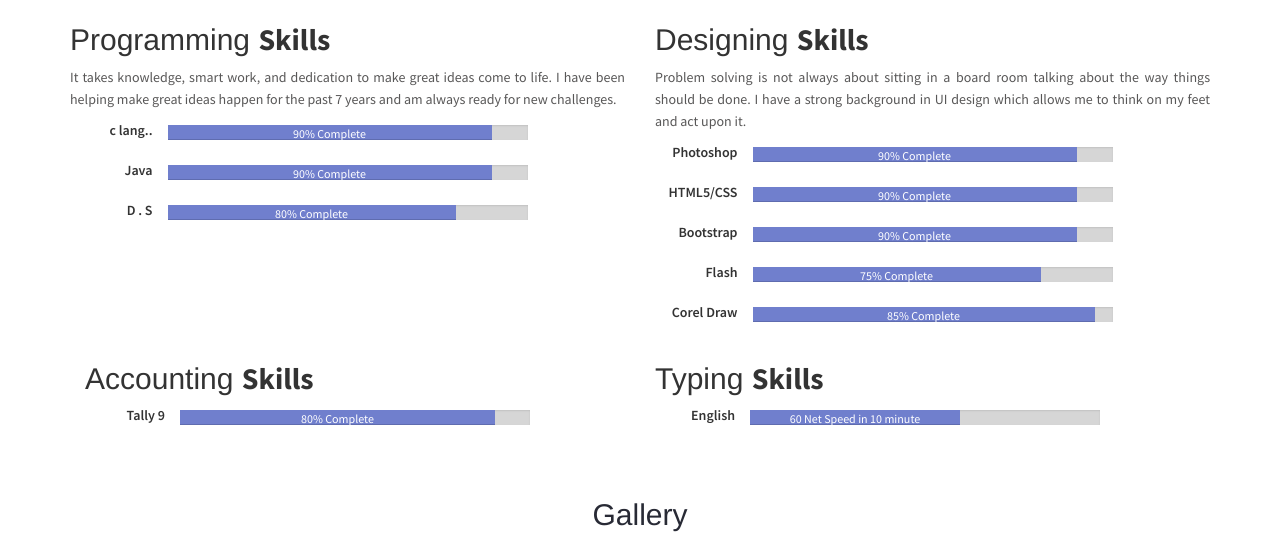
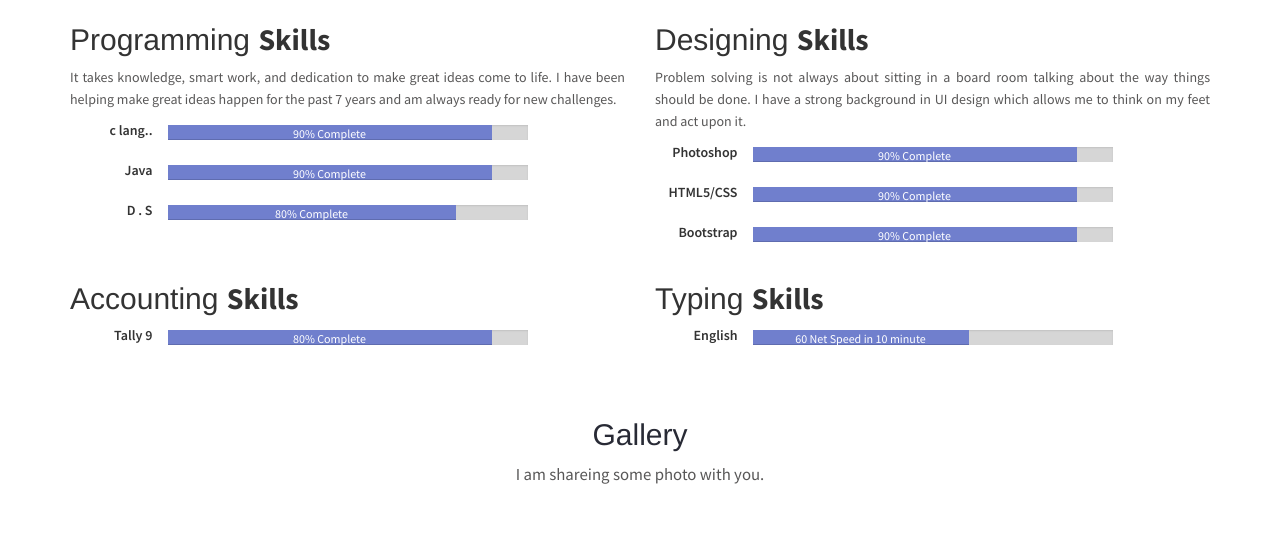
Before and after one commit to kpawangond/pprofile, a plain HTML site: page index.html in a window 1280 px wide. Shown: the part 1682-2218 px from the top of the page. Drawn offline with Linux system fonts and the light colour scheme.

Commit message:
Update index.html

```diff
--- a/index.html
+++ b/index.html
@@ -219,8 +219,8 @@
                                 </div>
                             </div>
                         </div>
-			     <div class="row">
-                            <div class="col-md-2 skilltitle">Bootstrap</div>
+		<div class="row">
+                         <div class="col-md-2 skilltitle">Bootstrap</div>
                             <div class="col-md-8">
                                 <div class="progress">
                                     <div class="progress-bar" role="progressbar" aria-valuenow="90" aria-valuemin="0" aria-valuemax="100" style="width: 90%;">
@@ -229,28 +229,7 @@
                                 </div>
                             </div>
                         </div>
-                        <div class="row">
-                            <div class="col-md-2 skilltitle">Flash</div>
-                            <div class="col-md-8">
-                                <div class="progress">
-                                    <div class="progress-bar" role="progressbar" aria-valuenow="80" aria-valuemin="0" aria-valuemax="100" style="width: 80%;">
-                                        <span >75% Complete</span>
-                                    </div>
-                                </div>
-                            </div>
-                        </div>
-                        <div class="row">
-                        <div class="col-md-2 skilltitle">Corel Draw</div>
-                            <div class="col-md-8">
-                                <div class="progress">
-                                    <div class="progress-bar" role="progressbar" aria-valuenow="75" aria-valuemin="0" aria-valuemax="100" style="width: 95%;">
-                                        <span > 85% Complete</span>
-                                    </div>
-                                </div>
-                            </div>
-                        </div>
-                    </div>
-                </div>
+		</div>
                 <div class="col-sm-6">
                         <h2>Accounting <strong>Skills</strong></h2>
                         <div class="row">
```
